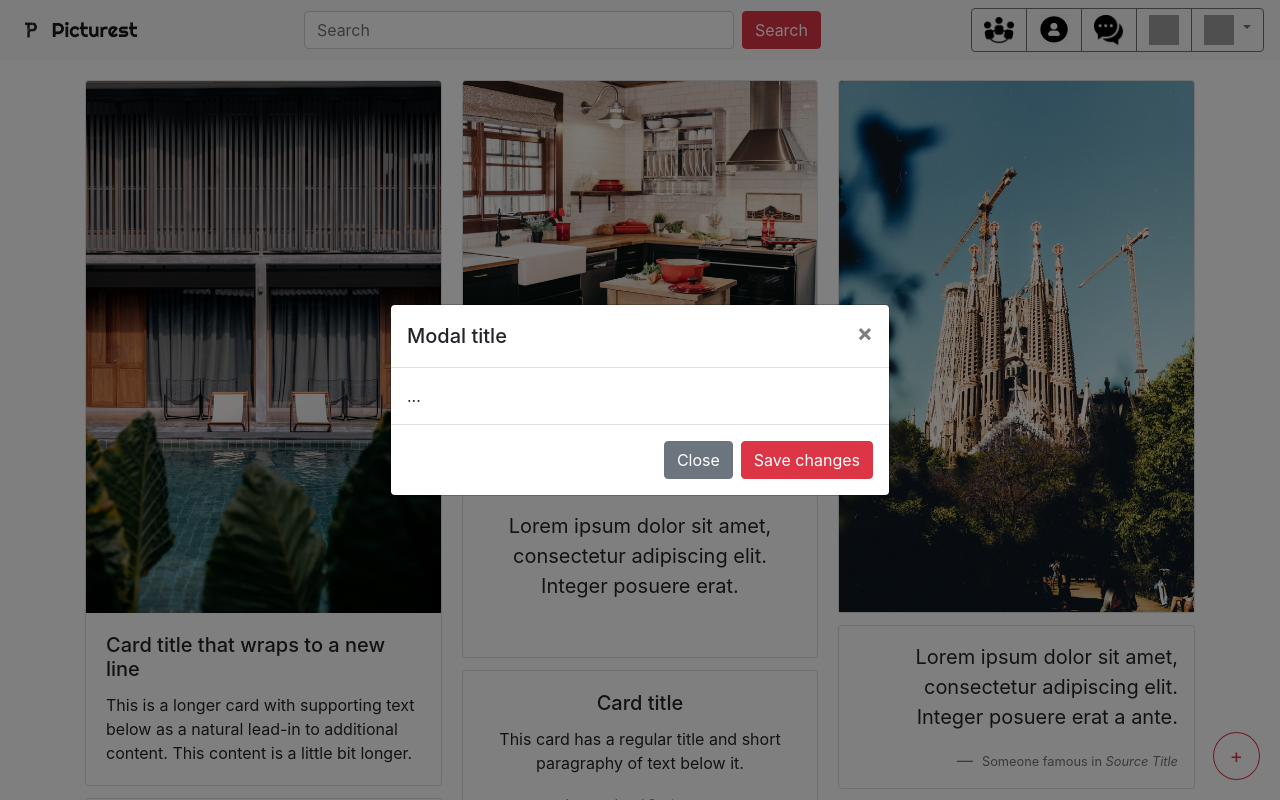
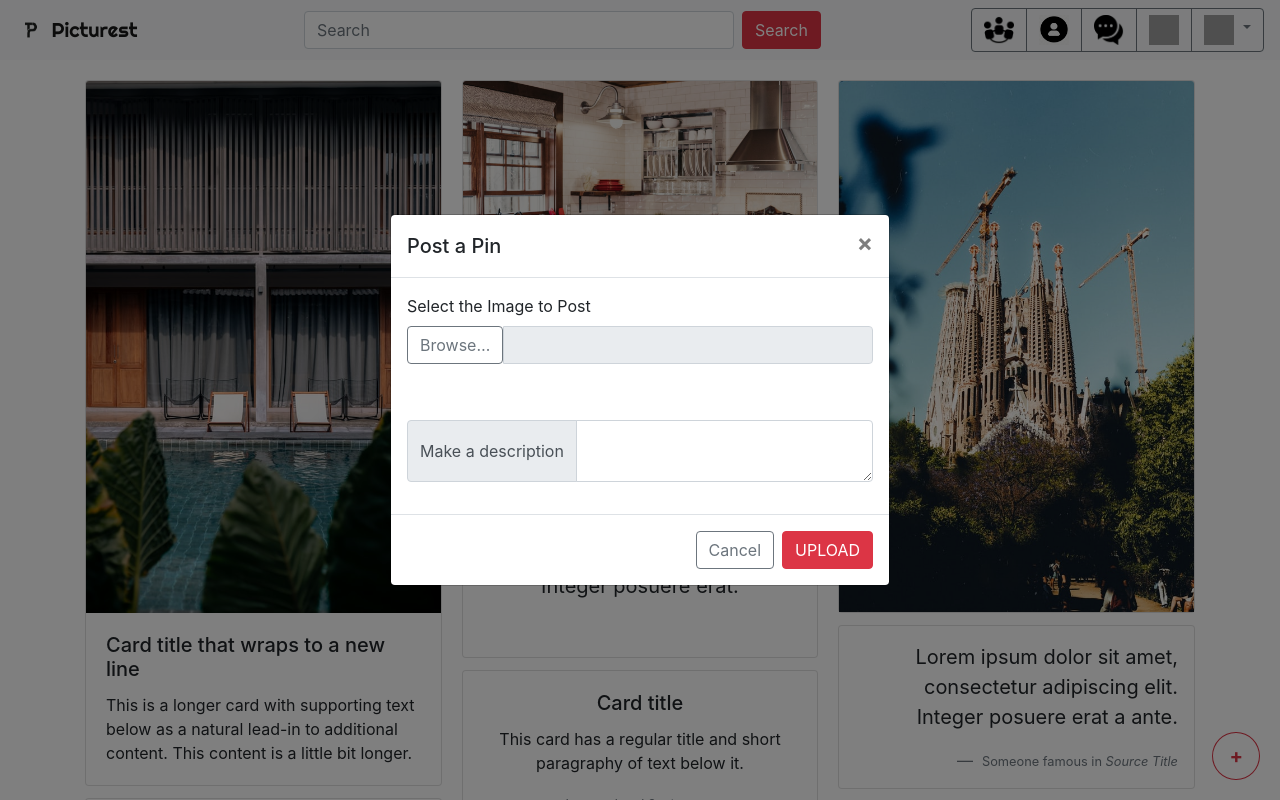
Before and after one commit to UB-ES-19/A4-Picturest, a Django app: page /following/ in a window 1280 px wide, after a click that opens the changed part. Run offline with Django 3.2, Linux system fonts and the light colour scheme; some libraries are stand-ins or nearby versions; grey boxes are pictures that could not be loaded.

Commit message:
Update Modal from branch fran/base&posts

```diff
--- a/templates/Picturest/following_posts.html
+++ b/templates/Picturest/following_posts.html
@@ -69,23 +69,113 @@
       </div>
     </div>
 
-<button class="btn btn-outline-danger btn-lg rounded-circle" data-toggle="modal" data-target="#exampleModalCenter" style="position: fixed; bottom: 20px; right: 20px;"> + </button>
+    <button class="btn btn-outline-danger btn-lg rounded-circle" data-toggle="modal" data-target="#exampleModalCenter" style="font-weight: bold;  position: fixed; bottom: 20px; right: 20px;"> + </button>
 
     <div class="modal fade" id="exampleModalCenter" tabindex="-1" role="dialog" aria-labelledby="exampleModalCenterTitle" aria-hidden="true">
       <div class="modal-dialog modal-dialog-centered" role="document">
         <div class="modal-content">
           <div class="modal-header">
-            <h5 class="modal-title" id="exampleModalLongTitle">Modal title</h5>
+            <h5 class="modal-title" id="exampleModalLongTitle">Post a Pin</h5>
             <button type="button" class="close" data-dismiss="modal" aria-label="Close">
               <span aria-hidden="true">&times;</span>
             </button>
           </div>
           <div class="modal-body">
-            ...
+
+            <script>
+              $(document).ready( function() {
+                  $(document).on('change', '.btn-file :file', function() {
+                  var input = $(this),
+                      label = input.val().replace(/\\/g, '/').replace(/.*\//, '');
+                  input.trigger('fileselect', [label]);
+                  });
+
+                  $('.btn-file :file').on('fileselect', function(event, label) {
+
+                      var input = $(this).parents('.input-group').find(':text'),
+                          log = label;
+
+                      if( input.length ) {
+                          input.val(log);
+                      } else {
+                          if( log ) alert(log);
+                      }
+
+                  });
+                  function readURL(input) {
+                      if (input.files && input.files[0]) {
+                          var reader = new FileReader();
+
+                          reader.onload = function (e) {
+                              $('#img-upload').attr('src', e.target.result);
+                          }
+
+                          reader.readAsDataURL(input.files[0]);
+                      }
+                  }
+
+                  $("#imgInp").change(function(){
+                      readURL(this);
+                  });
+              });
+
+            </script>
+
+            <style>
+                .btn-file {
+                    position: relative;
+                    overflow: hidden;
+                }
+                .btn-file input[type=file] {
+                    position: absolute;
+                    top: 0;
+                    right: 0;
+                    min-width: 100%;
+                    min-height: 100%;
+                    font-size: 100px;
+                    text-align: right;
+                    filter: alpha(opacity=0);
+                    opacity: 0;
+                    outline: none;
+                    background: white;
+                    cursor: inherit;
+                    display: block;
+                }
+
+                #img-upload{
+                    width: 100%;
+                }
+
+            </style>
+            <div class="form-group">
+                <label>Select the Image to Post</label>
+                <div class="input-group">
+                    <span class="input-group-btn">
+                        <span class="btn btn-outline-secondary btn-file">
+                          Browse…
+                          <input type="file" id="imgInp">
+                        </span>
+                    </span>
+                    <input type="text" class="form-control" readonly>
+                </div>
+
+                <br>
+                <img id='img-upload'/>
+
+
+                <div class="input-group" style="padding-top: 8px;">
+                  <div class="input-group-prepend">
+                    <span class="input-group-text">Make a description</span>
+                  </div>
+                  <textarea class="form-control" aria-label="Description"></textarea>
+                </div>
+
+            </div>
+
           </div>
           <div class="modal-footer">
-            <button type="button" class="btn btn-secondary" data-dismiss="modal">Close</button>
-            <button type="button" class="btn btn-danger">Save changes</button>
+            <button type="button" class="btn btn-outline-secondary" data-dismiss="modal">Cancel</button>
+            <button type="button" class="btn btn-danger">UPLOAD</button>
           </div>
         </div>
       </div>
```
